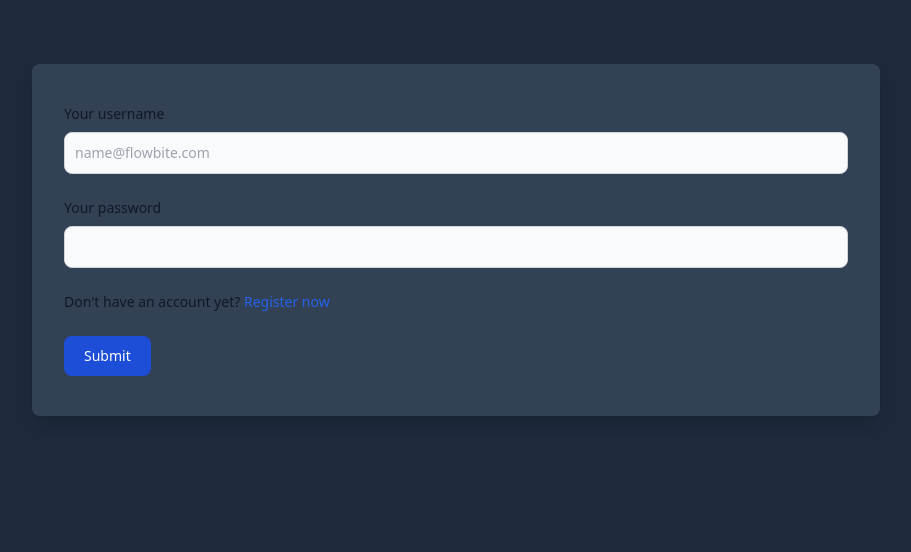
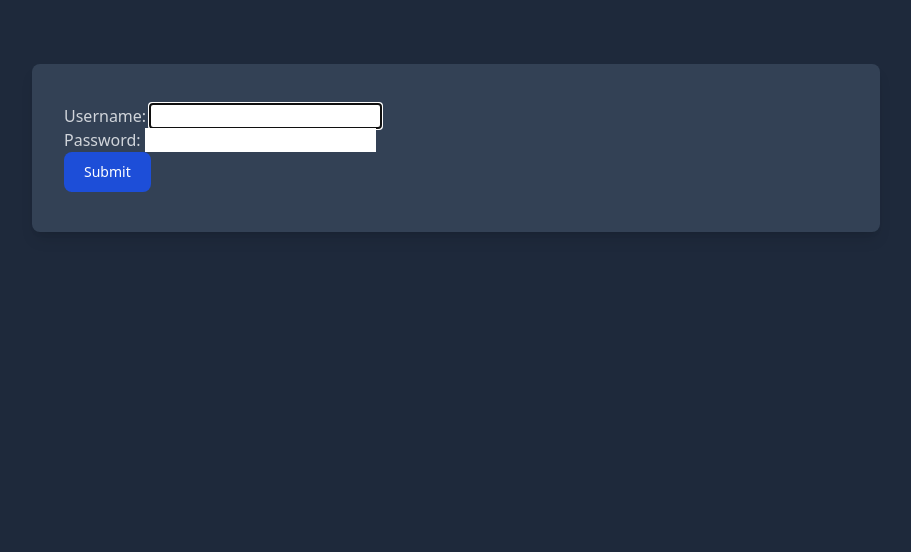
Before and after one commit to miker-bice/django_tailwind_todo, a Django app: page /login/ in a window 1280 px wide. Shown: the top 552 px of the page, without its empty margins (184-1095 px from the left). Run offline with Django 4.2, Linux system fonts and the light colour scheme; some libraries are stand-ins or nearby versions.

Commit message:
login functionality with redirection and authenticated status implemented

```diff
--- a/loginApp/forms.py
+++ b/loginApp/forms.py
@@ -44,5 +44,3 @@ class UserRegistrationForm(UserCreationForm):
         if User.objects.filter(email=email).exists():
             raise ValidationError("Email already exists")
         return self.cleaned_data
-
-# natapos ka sa paghahanap ng paraan kung paano i style yung forms
--- a/loginApp/templates/loginApp/login.html
+++ b/loginApp/templates/loginApp/login.html
@@ -2,42 +2,10 @@
 <title>Login</title>
 {% endblock title %} {% block content %}
 <div class="bg-slate-700 rounded-lg shadow-lg text-gray-300 py-10 px-8">
-  <form>
-    <div class="mb-6">
-      <label
-        for="email"
-        class="block mb-2 text-sm font-medium text-gray-900 dark:text-gray-300"
-        >Your username</label
-      >
-      <input
-        type="email"
-        id="email"
-        class="bg-gray-50 border border-gray-300 text-gray-900 text-sm rounded-lg focus:ring-blue-500 focus:border-blue-500 block w-full p-2.5 dark:bg-gray-700 dark:border-gray-600 dark:placeholder-gray-400 dark:text-white dark:focus:ring-blue-500 dark:focus:border-blue-500"
-        placeholder="name@flowbite.com"
-        required="True"
-        autocomplete="off"
-      />
-    </div>
-    <div class="mb-6">
-      <label
-        for="password"
-        class="block mb-2 text-sm font-medium text-gray-900 dark:text-gray-300"
-        >Your password</label
-      >
-      <input
-        type="password"
-        id="password"
-        class="bg-gray-50 border border-gray-300 text-gray-900 text-sm rounded-lg focus:ring-blue-500 focus:border-blue-500 block w-full p-2.5 dark:bg-gray-700 dark:border-gray-600 dark:placeholder-gray-400 dark:text-white dark:focus:ring-blue-500 dark:focus:border-blue-500"
-        required="True"
-      />
-    </div>
-    <div class="flex items-start mb-6">
-      <div class="text-sm">
-        <h2
-          for="remember"
-          class="font-medium text-gray-900 dark:text-gray-300"
-          >Don't have an account yet? <a href="{% url 'loginApp:register' %}" class="text-blue-600 hover:underline dark:text-blue-500">Register now</a></h2>
-      </div>
+  <form action="{% url 'loginApp:login' %}" method="POST">
+      {% csrf_token %}
+    <div>
+        {{ form.as_p }}
     </div>
     <button
       type="submit"
--- a/loginApp/urls.py
+++ b/loginApp/urls.py
@@ -4,6 +4,6 @@ from . import views
 app_name = "loginApp"
 
 urlpatterns = [
-    path('', views.login, name='login'),
-    path('register/', views.register, name='register'),
+    path('', views.user_login, name='login'),
+    path('register/', views.user_register, name='register'),
 ]
--- a/loginApp/views.py
+++ b/loginApp/views.py
@@ -1,22 +1,40 @@
 from django.shortcuts import render, redirect
 from .forms import UserRegistrationForm
-from django.contrib.auth.models import User
 from django.contrib import messages
+from django.contrib.auth import authenticate, login, logout
+from django.contrib.auth.forms import AuthenticationForm
 
 
 # Create your views here.
-def login(request):
-    return render(request, 'loginApp/login.html', )
+def user_login(request):
+
+    if request.user.is_authenticated:
+        return redirect('todoApp:home')
+
+    if request.method == 'POST':
+        username = request.POST['username']
+        password = request.POST['password']
+        user = authenticate(request, username=username, password=password)
+
+        if user is not None:
+            login(request, user)
+            return redirect('todoApp:home')
+        else:
+            form = AuthenticationForm()
+            return render(request, 'loginApp/login.html', {'form': form})
+
+    else:
+        form = AuthenticationForm()
+        return render(request, 'loginApp/login.html', {'form': form})
 
 
-def register(request):
+def user_register(request):
     if request.method == 'POST':
         form = UserRegistrationForm(request.POST)
         if form.is_valid():
-            if User.objects.filter(email=form.email):
-                form.save()
-                # messages.success(request, f'Hi {username}, your account has been successfully added')
-                return redirect('loginApp:login')
+            form.save()
+            messages.success(request, f'Your account has been successfully added')
+            return redirect('loginApp:login')
     else:
         form = UserRegistrationForm()
 
```
Also changed, not shown: theme/static_src/src/styles.css (+5 -5 lines).
